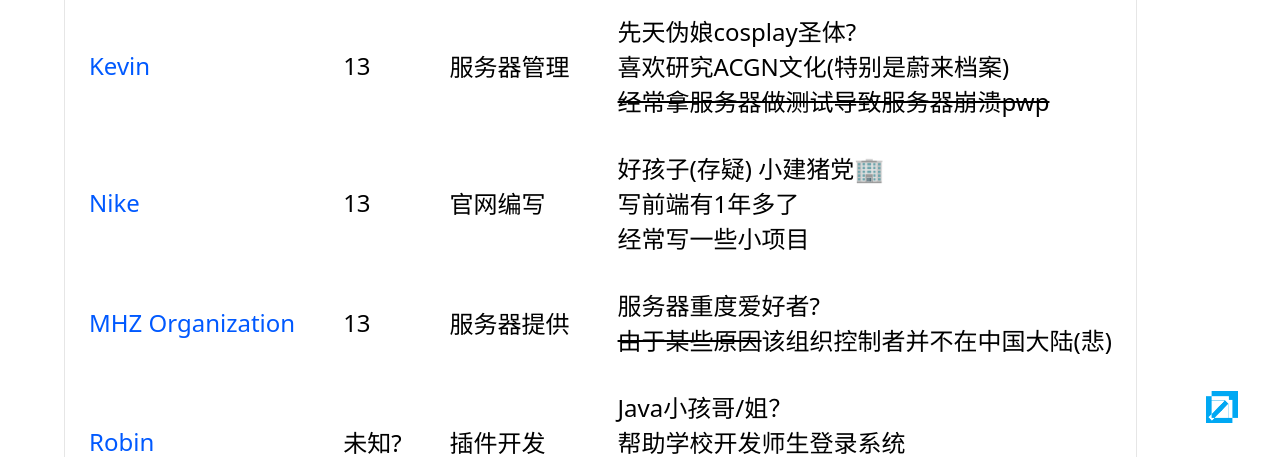
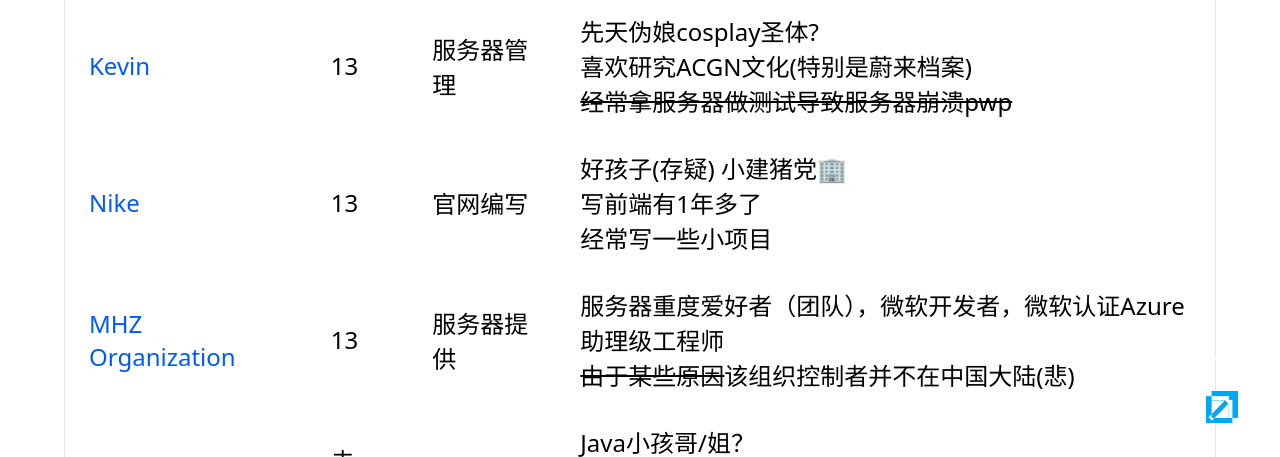
Before and after one commit to NikeMa2011/MCServerWebsite, a website: page kevinServerClientWeb/assets/web/contributors.html in a window 1280 px wide. Shown: the part 336-793 px from the top of the page. Drawn offline with Linux system fonts and the light colour scheme.

Commit message:
Update 贡献者信息

```diff
--- a/kevinServerClientWeb/assets/web/contributors.html
+++ b/kevinServerClientWeb/assets/web/contributors.html
@@ -39,7 +39,7 @@
                         <th><a href="Talk@mhzorg.top">MHZ Organization</a></th>
                         <th>13</th>
                         <th>服务器提供</th>
-                        <th>服务器重度爱好者?<br><s>由于某些原因</s>该组织控制者并不在中国大陆(悲)</th>
+                        <th>服务器重度爱好者（团队），微软开发者，微软认证Azure助理级工程师<br><s>由于某些原因</s>该组织控制者并不在中国大陆(悲)</th>
                     </tr>
                     <tr>
                         <th><a href="mailto:f1rst.133@outlook.com">Robin</a></th>
```
